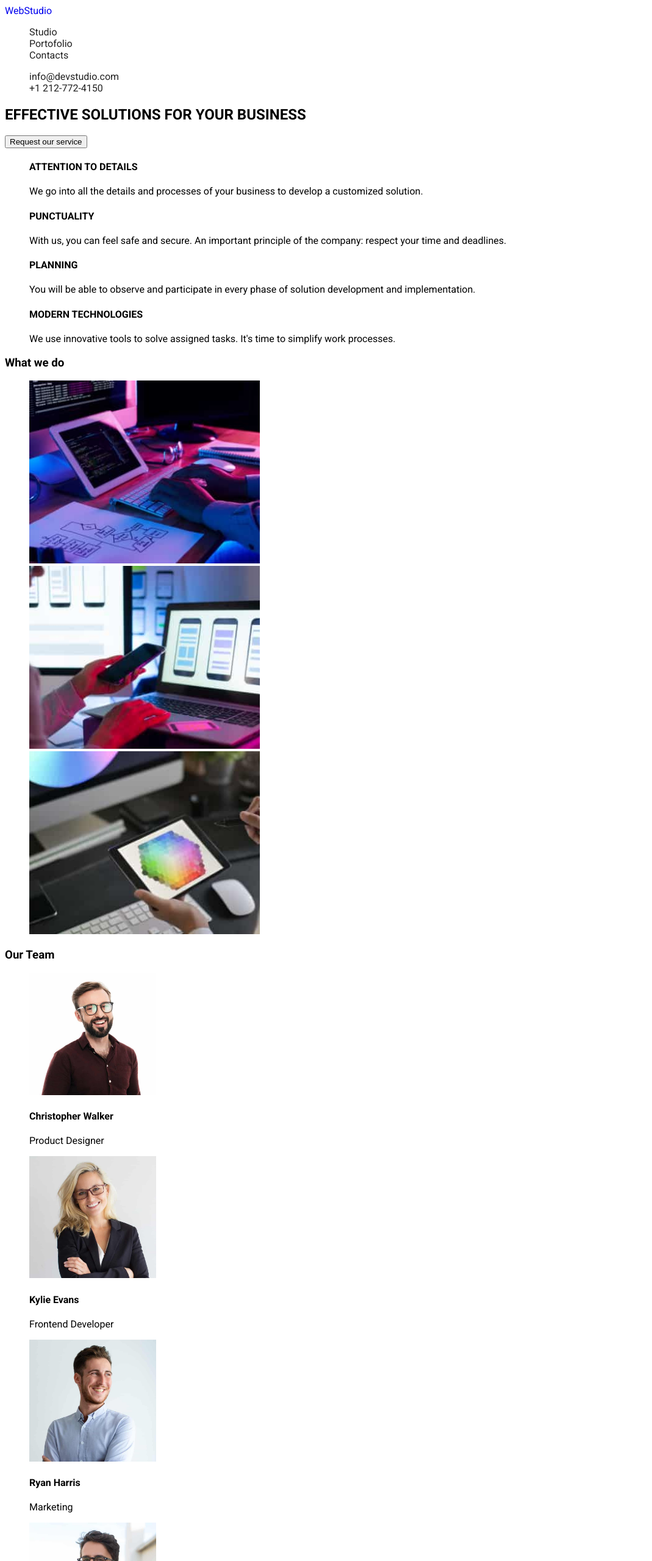
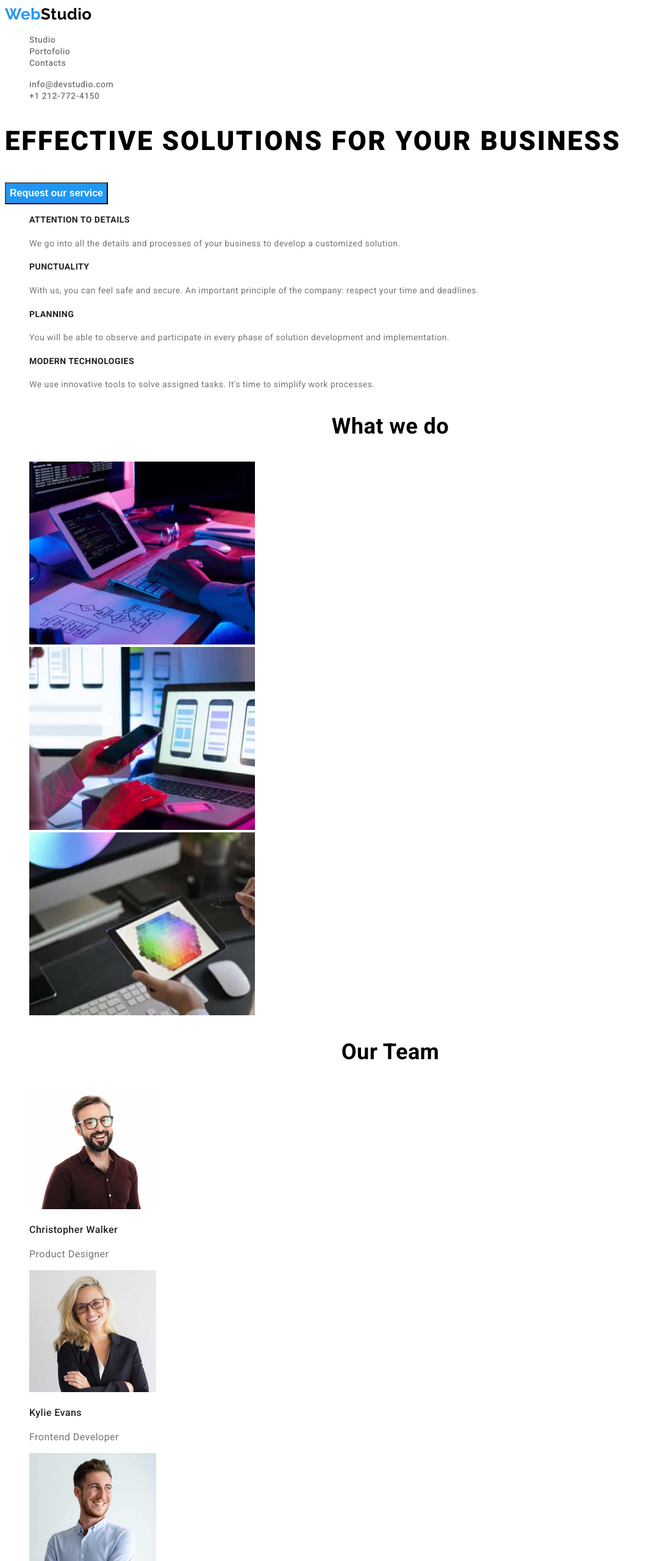
Before and after one commit to Fanttatraieste/goit-markup-hw-02, a plain HTML site: page index.html in a window 1280 px wide. Shown: the top 2560 px of the page at 61% size, without its empty margins (0-1069 px from the left). Drawn offline with Linux system fonts and the light colour scheme.

Commit message:
gata tema 2

```diff
--- a/css/style.css
+++ b/css/style.css
@@ -1,7 +1,12 @@
 :root {
+  --brand-color: #2196f3;
+  --subheading-color: #212121;
+  --white-color: #ffffff;
+  --contact-nav-color: #757575;
 }
 body {
   font-family: "Roboto";
+  letter-spacing: 0.03em;
 }
 
 .unstyled-list {
@@ -10,14 +15,123 @@ body {
 
 .link {
   text-decoration: none;
+  color: black;
+}
+
+/* Stilizare Header */
+
+.brand-logo-web {
+  color: var(--brand-color);
+}
+
+.brand-logo-web,
+.brand-logo-studio {
+  font-family: "Raleway";
+  font-weight: 700;
+  font-size: 26px;
+  line-height: 1.19;
+}
+
+.contact-nav-link:hover,
+.contact-nav-link:active,
+.contact-nav-link:focus,
+.main-nav-link:hover,
+.main-nav-link:active,
+.main-nav-link:focus {
+  color: var(--brand-color);
 }
 
 .page-header {
-  background-color: #ffffff;
+  background-color: var(--white-color);
 }
 .main-nav-link {
-  color: #212121;
+  color: var(--contact-nav-color);
+  font-weight: 500;
+  font-size: 14px;
+  line-height: 1.14;
 }
 .contact-nav-link {
-  color: #212121;
+  color: var(--contact-nav-color);
+  font-weight: 500;
+  font-size: 14px;
+  line-height: 1.14;
 }
+/*Sfarsit stilizare header*/
+
+/*Stilizare Index body*/
+.main-title {
+  font-weight: 900;
+  font-size: 44px;
+  line-height: 1.36;
+  letter-spacing: 0.06em;
+}
+.button-service-request {
+  background-color: var(--brand-color);
+  color: var(--white-color);
+  cursor: pointer;
+  font-weight: 700;
+  font-size: 16px;
+  line-height: 1.87;
+}
+.brand-strong-points {
+  font-weight: 700;
+  font-size: 14px;
+  line-height: 1.14;
+  text-transform: uppercase;
+  color: var(--subheading-color);
+}
+.brand-strong-points-description {
+  font-weight: 400;
+  font-size: 14px;
+  line-height: 1.71;
+  color: var(--contact-nav-color);
+}
+.what-we-do,
+.our-team {
+  font-weight: 700;
+  font-size: 36px;
+  line-height: 1.16;
+  text-align: center;
+}
+.our-team-names {
+  font-weight: 500;
+  font-size: 16px;
+  line-height: 1.18;
+  color: var(--subheading-color);
+}
+.our-team-positions {
+  font-weight: 400;
+  font-size: 16px;
+  line-height: 1.18;
+  color: var(--contact-nav-color);
+}
+/*Sfarsit Stilizare index body*/
+
+/* Stilizarea Portofolio Body */
+.button-nav {
+  color: var(--subheading-color);
+  background-color: #f5f4fa;
+  font-weight: 500;
+  font-size: 16px;
+  line-height: 1.62;
+  cursor: pointer;
+}
+.button-nav:hover,
+.button-nav:active,
+.main-nav:focus {
+  color: var(--white-color);
+  background-color: var(--brand-color);
+}
+.portofolio-subheadings {
+  font-weight: 700;
+  font-size: 18px;
+  line-height: 2;
+  letter-spacing: 0.06em;
+}
+.portofolio-paragraph {
+  color: #757575;
+  font-weight: 400;
+  font-size: 16px;
+  line-height: 1.87;
+}
+/* Sfarsit stilizare body */
--- a/index.html
+++ b/index.html
@@ -6,13 +6,16 @@
     <link rel="preconnect" href="https://fonts.googleapis.com" />
     <link rel="preconnect" href="https://fonts.gstatic.com" crossorigin />
     <link
-      href="https://fonts.googleapis.com/css2?family=Raleway:wght@700&family=Roboto:wght@400;500;700&display=swap"
+      href="https://fonts.googleapis.com/css2?family=Raleway:wght@700&family=Roboto:wght@400;500;700;900&display=swap"
       rel="stylesheet"
     />
   </head>
   <body>
     <header class="page-header">
-      <a class="page-logo link" href="index.html">WebStudio</a>
+      <a class="link" href="index.html"
+        ><span class="brand-logo-web">Web</span
+        ><span class="brand-logo-studio">Studio</span></a
+      >
       <nav>
         <ul class="unstyled-list">
           <li><a class="main-nav-link link" href="studio.html"> Studio </a></li>
@@ -41,35 +44,37 @@
     </header>
     <main>
       <section>
-        <h1>EFFECTIVE SOLUTIONS FOR YOUR BUSINESS</h1>
-        <button type="button">Request our service</button>
+        <h1 class="main-title">EFFECTIVE SOLUTIONS FOR YOUR BUSINESS</h1>
+        <button class="button-service-request" type="button">
+          Request our service
+        </button>
       </section>
       <section>
         <ul class="unstyled-list">
           <li>
-            <h4>ATTENTION TO DETAILS</h4>
-            <p>
+            <h4 class="brand-strong-points">ATTENTION TO DETAILS</h4>
+            <p class="brand-strong-points-description">
               We go into all the details and processes of your business to
               develop a customized solution.
             </p>
           </li>
           <li>
-            <h4>PUNCTUALITY</h4>
-            <p>
+            <h4 class="brand-strong-points">PUNCTUALITY</h4>
+            <p class="brand-strong-points-description">
               With us, you can feel safe and secure. An important principle of
               the company: respect your time and deadlines.
             </p>
           </li>
           <li>
-            <h4>PLANNING</h4>
-            <p>
+            <h4 class="brand-strong-points">PLANNING</h4>
+            <p class="brand-strong-points-description">
               You will be able to observe and participate in every phase of
               solution development and implementation.
             </p>
           </li>
           <li>
-            <h4>MODERN TECHNOLOGIES</h4>
-            <p>
+            <h4 class="brand-strong-points">MODERN TECHNOLOGIES</h4>
+            <p class="brand-strong-points-description">
               We use innovative tools to solve assigned tasks. It's time to
               simplify work processes.
             </p>
@@ -77,10 +82,11 @@
         </ul>
       </section>
       <section>
-        <h3>What we do</h3>
+        <h3 class="what-we-do">What we do</h3>
         <ul class="unstyled-list">
           <li>
             <img
+              width="370"
               height="300"
               src="images/whatWeDo/WhatWeDo1.jpg"
               alt="Writing on keyboard"
@@ -88,6 +94,7 @@
           </li>
           <li>
             <img
+              width="370"
               height="300"
               src="images/whatWeDo/WhatWeDo2.jpg"
               alt="Scaning with the phone"
@@ -95,6 +102,7 @@
           </li>
           <li>
             <img
+              width="370"
               height="300"
               src="images/whatWeDo/WhatWeDo3.jpg"
               alt="Colour tamplate"
@@ -103,7 +111,7 @@
         </ul>
       </section>
       <section>
-        <h3>Our Team</h3>
+        <h3 class="our-team">Our Team</h3>
         <ul class="unstyled-list">
           <li>
             <img
@@ -111,8 +119,8 @@
               src="images/team/ChristopherWalker.jpg"
               alt="Christopher Walker"
             />
-            <h4>Christopher Walker</h4>
-            <p>Product Designer</p>
+            <h4 class="our-team-names">Christopher Walker</h4>
+            <p class="our-team-positions">Product Designer</p>
           </li>
           <li>
             <img
@@ -120,8 +128,8 @@
               src="images/team/KylieEvans.jpg"
               alt="Kylie Evans"
             />
-            <h4>Kylie Evans</h4>
-            <p>Frontend Developer</p>
+            <h4 class="our-team-names">Kylie Evans</h4>
+            <p class="our-team-positions">Frontend Developer</p>
           </li>
           <li>
             <img
@@ -129,8 +137,8 @@
               src="images/team/RyanHarris.jpg"
               alt="Ryan Harris"
             />
-            <h4>Ryan Harris</h4>
-            <p>Marketing</p>
+            <h4 class="our-team-names">Ryan Harris</h4>
+            <p class="our-team-positions">Marketing</p>
           </li>
           <li>
             <img
@@ -138,8 +146,8 @@
               src="images/team/TylerMoore.jpg"
               alt="Tyler Moore"
             />
-            <h4>Tyler Moore</h4>
-            <p>UI Designer</p>
+            <h4 class="our-team-names">Tyler Moore</h4>
+            <p class="our-team-positions">UI Designer</p>
           </li>
         </ul>
       </section>
@@ -149,19 +157,21 @@
       <ul class="unstyled-list">
         <li>
           <a
-            class="link"
+            class="link contact-nav-link"
             href="https://goo.gl/maps/kZz2s6Fq5RV42a5dA"
             target="_blank"
             >695 Park Ave, NY 10065, USA</a
           >
         </li>
         <li>
-          <a class="link" href="mailto:info@devstudio.com"
+          <a class="link contact-nav-link" href="mailto:info@devstudio.com"
             >info@devstudio.com</a
           >
         </li>
         <li>
-          <a class="link" href="tel:+12127724150">+1 212-772-4150</a>
+          <a class="link contact-nav-link" href="tel:+12127724150"
+            >+1 212-772-4150</a
+          >
         </li>
       </ul>
     </footer>
```
Also changed, not shown: portofolio.html (+32 -26 lines).
